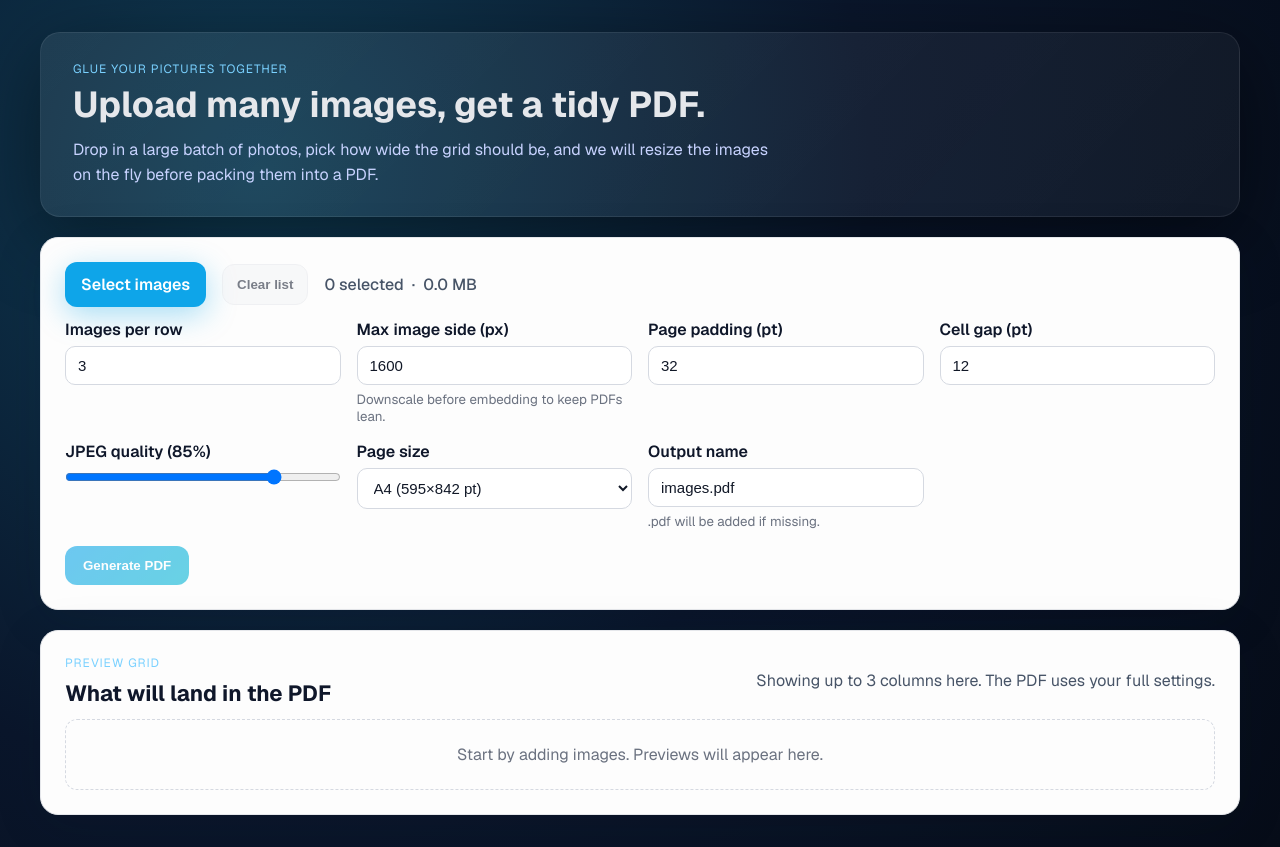
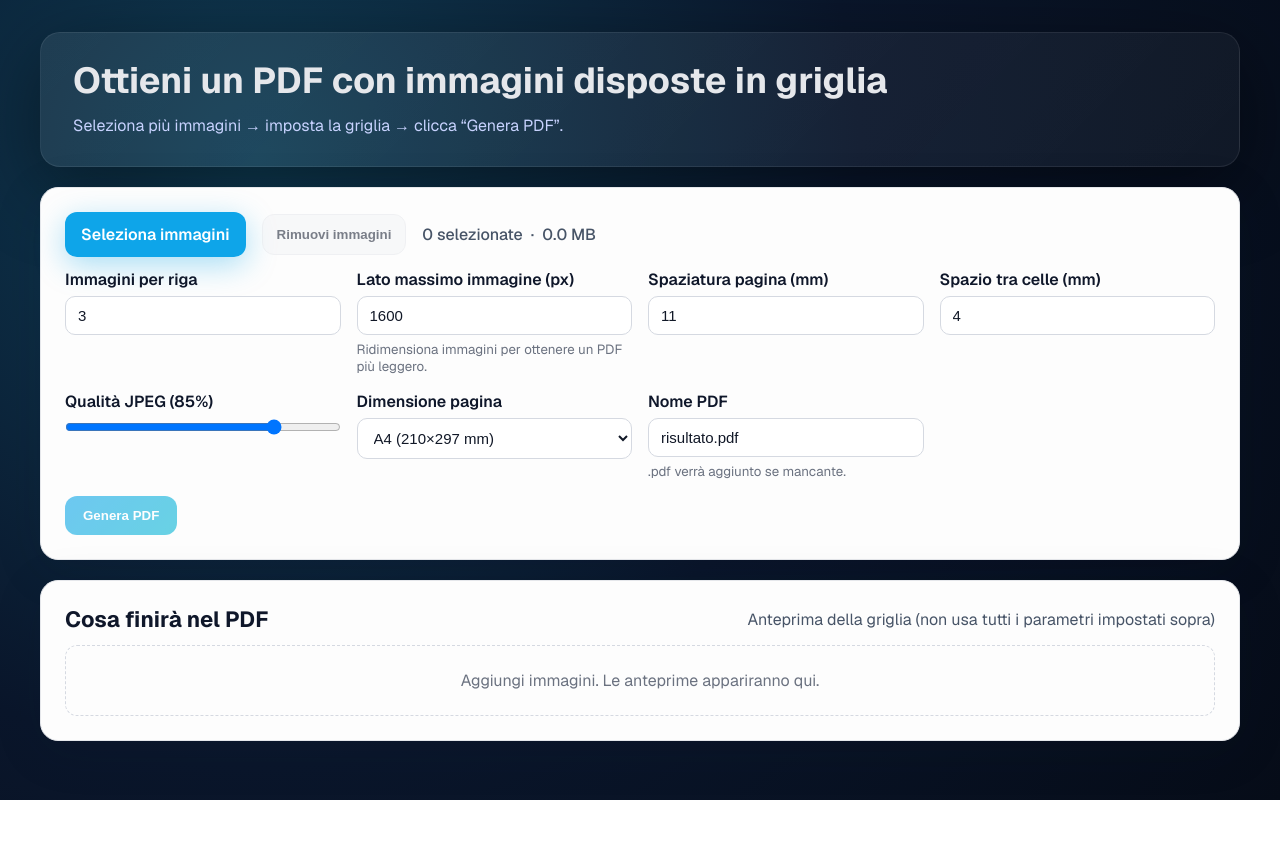
Before and after one commit to metralab/glue-pictures, a Next.js app: page / in a window 1280 px wide. After the commit the page ends 800 px from the top, so only its background shows below. Built offline with nearby package versions, Linux system fonts and the light colour scheme.

Commit message:
Translate to Italian

```diff
--- a/src/app/constants.ts
+++ b/src/app/constants.ts
@@ -3,6 +3,6 @@ import { PagePresetKey } from "./types";
 export const PAGE_PRESETS: Record<
     PagePresetKey, { width: number; height: number; label: string; }
 > = {
-    a4: { width: 595.28, height: 841.89, label: "A4" },
-    letter: { width: 612, height: 792, label: "Letter" },
+    a4: { width: 210, height: 297, label: "A4" },
+    letter: { width: 216, height: 279, label: "Letter" },
 };
--- a/src/app/layout.tsx
+++ b/src/app/layout.tsx
@@ -14,7 +14,7 @@ const geistMono = Geist_Mono({
 
 export const metadata: Metadata = {
   title: "Glue Pictures | Image to PDF",
-  description: "Arrange many images into a grid and export them as a PDF",
+  description: "Disponi immagini in una griglia ed esportale come PDF",
 };
 
 export default function RootLayout({
--- a/src/app/page.module.css
+++ b/src/app/page.module.css
@@ -26,14 +26,6 @@
   justify-content: space-between;
   gap: 24px;
   box-shadow: 0 20px 80px rgba(0, 0, 0, 0.45);
-}
-
-.kicker {
-  text-transform: uppercase;
-  letter-spacing: 0.08em;
-  font-size: 12px;
-  margin-bottom: 8px;
-  color: #7ad1ff;
 }
 
 .header h1 {
--- a/src/app/page.tsx
+++ b/src/app/page.tsx
@@ -21,13 +21,13 @@ export default function Home() {
   const [uploads, setUploads] = useState<UploadItem[]>([]);
   const [columns, setColumns] = useState(3);
   const [maxSide, setMaxSide] = useState(1600);
-  const [gutter, setGutter] = useState(12);
-  const [padding, setPadding] = useState(32);
+  const [gutter, setGutter] = useState(4);
+  const [padding, setPadding] = useState(11);
   const [jpegQuality, setJpegQuality] = useState(0.85);
   const [pageSize, setPageSize] = useState<PagePresetKey>("a4");
   const [status, setStatus] = useState<string | null>(null);
   const [isBuilding, setIsBuilding] = useState(false);
-  const [fileName, setFileName] = useState("images.pdf");
+  const [fileName, setFileName] = useState("risultato.pdf");
   const uploadsRef = useRef<UploadItem[]>([]);
 
   useEffect(() => {
@@ -91,12 +91,9 @@ export default function Home() {
       <main className={styles.main}>
         <header className={styles.header}>
           <div>
-            <p className={styles.kicker}>Glue your pictures together</p>
-            <h1>Upload many images, get a tidy PDF.</h1>
+            <h1>Ottieni un PDF con immagini disposte in griglia</h1>
             <p className={styles.lead}>
-              Drop in a large batch of photos, pick how wide the grid should be,
-              and we will resize the images on the fly before packing them into a
-              PDF.
+              Seleziona più immagini &#8594; imposta la griglia &#8594; clicca &ldquo;Genera PDF&rdquo;.
             </p>
           </div>
         </header>
@@ -111,7 +108,7 @@ export default function Home() {
                 multiple
                 onChange={handleFileChange}
               />
-              <span>Select images</span>
+              <span>Seleziona immagini</span>
             </label>
             <button
               className={styles.ghostButton}
@@ -119,10 +116,10 @@ export default function Home() {
               disabled={!uploads.length}
               type="button"
             >
-              Clear list
+              Rimuovi immagini
             </button>
             <div className={styles.summary}>
-              <span>{uploads.length} selected</span>
+              <span>{uploads.length} selezionate</span>
               <span>·</span>
               <span>{formatMB(totalBytes)}</span>
             </div>
@@ -130,7 +127,7 @@ export default function Home() {
 
           <div className={styles.controls}>
             <div className={styles.control}>
-              <label htmlFor="columns">Images per row</label>
+              <label htmlFor="columns">Immagini per riga</label>
               <input
                 id="columns"
                 type="number"
@@ -143,7 +140,7 @@ export default function Home() {
               />
             </div>
             <div className={styles.control}>
-              <label htmlFor="maxSide">Max image side (px)</label>
+              <label htmlFor="maxSide">Lato massimo immagine (px)</label>
               <input
                 id="maxSide"
                 type="number"
@@ -154,37 +151,37 @@ export default function Home() {
                   setMaxSide(clampNumber(Number(event.target.value), 400, 6000))
                 }
               />
-              <small>Downscale before embedding to keep PDFs lean.</small>
+              <small>Ridimensiona immagini per ottenere un PDF più leggero.</small>
             </div>
             <div className={styles.control}>
-              <label htmlFor="padding">Page padding (pt)</label>
+              <label htmlFor="padding">Spaziatura pagina (mm)</label>
               <input
                 id="padding"
                 type="number"
-                min={12}
-                max={72}
+                min={5}
+                max={30}
                 value={padding}
                 onChange={(event) =>
-                  setPadding(clampNumber(Number(event.target.value), 12, 72))
+                  setPadding(clampNumber(Number(event.target.value), 5, 30))
                 }
               />
             </div>
             <div className={styles.control}>
-              <label htmlFor="gutter">Cell gap (pt)</label>
+              <label htmlFor="gutter">Spazio tra celle (mm)</label>
               <input
                 id="gutter"
                 type="number"
-                min={4}
-                max={32}
+                min={1}
+                max={15}
                 value={gutter}
                 onChange={(event) =>
-                  setGutter(clampNumber(Number(event.target.value), 4, 32))
+                  setGutter(clampNumber(Number(event.target.value), 1, 15))
                 }
               />
             </div>
             <div className={styles.control}>
               <label htmlFor="quality">
-                JPEG quality ({Math.round(jpegQuality * 100)}%)
+                Qualità JPEG ({Math.round(jpegQuality * 100)}%)
               </label>
               <input
                 id="quality"
@@ -197,7 +194,7 @@ export default function Home() {
               />
             </div>
             <div className={styles.control}>
-              <label htmlFor="pageSize">Page size</label>
+              <label htmlFor="pageSize">Dimensione pagina</label>
               <select
                 id="pageSize"
                 value={pageSize}
@@ -206,20 +203,20 @@ export default function Home() {
                 {Object.entries(PAGE_PRESETS).map(([key, preset]) => (
                   <option key={key} value={key}>
                     {preset.label} ({Math.round(preset.width)}×
-                    {Math.round(preset.height)} pt)
+                    {Math.round(preset.height)} mm)
                   </option>
                 ))}
               </select>
             </div>
             <div className={styles.control}>
-              <label htmlFor="fileName">Output name</label>
+              <label htmlFor="fileName">Nome PDF</label>
               <input
                 id="fileName"
                 type="text"
                 value={fileName}
                 onChange={(event) => setFileName(event.target.value)}
               />
-              <small>.pdf will be added if missing.</small>
+              <small>.pdf verrà aggiunto se mancante.</small>
             </div>
           </div>
 
@@ -242,7 +239,7 @@ export default function Home() {
               })}
               disabled={!uploads.length || isBuilding}
             >
-              {isBuilding ? "Generating..." : "Generate PDF"}
+              {isBuilding ? "Generazione..." : "Genera PDF"}
             </button>
             {status && <p className={styles.status}>{status}</p>}
           </div>
@@ -250,18 +247,14 @@ export default function Home() {
 
         <section className={styles.card}>
           <div className={styles.previewHeader}>
-            <div>
-              <p className={styles.kicker}>Preview grid</p>
-              <h2>What will land in the PDF</h2>
-            </div>
+            <h2>Cosa finirà nel PDF</h2>
             <p className={styles.previewHint}>
-              Showing up to {gridPreviewColumns} columns here. The PDF uses your full
-              settings.
+              Anteprima della griglia (non usa tutti i parametri impostati sopra)
             </p>
           </div>
           {uploads.length === 0 ? (
             <div className={styles.empty}>
-              <p>Start by adding images. Previews will appear here.</p>
+              <p>Aggiungi immagini. Le anteprime appariranno qui.</p>
             </div>
           ) : (
             <div
@@ -283,7 +276,7 @@ export default function Home() {
                       type="button"
                       onClick={() => removeImage(upload.id)}
                     >
-                      Remove
+                      Rimuovi
                     </button>
                   </div>
                 </div>
--- a/src/app/pdf.ts
+++ b/src/app/pdf.ts
@@ -31,22 +31,25 @@ export const generatePdf: (args: Args) => Promise<void> = async ({
 }) => {
   if (!uploads.length || isBuilding) return;
   setIsBuilding(true);
-  setStatus("Preparing images...");
+  setStatus("Preparazione...");
 
   try {
+    const PT_PER_MM = 72 / 25.4;
     const preset = PAGE_PRESETS[pageSize];
-    const pageWidth = preset.width;
-    const pageHeight = preset.height;
+    const pageWidth = preset.width * PT_PER_MM;
+    const pageHeight = preset.height * PT_PER_MM;
+    const paddingPt = padding * PT_PER_MM;
+    const gutterPt = gutter * PT_PER_MM;
 
     const safeColumns = Math.max(1, columns);
     const cellWidth = Math.max(
       40,
-      (pageWidth - padding * 2 - gutter * (safeColumns - 1)) / safeColumns,
+      (pageWidth - paddingPt * 2 - gutterPt * (safeColumns - 1)) / safeColumns,
     );
     const cellHeight = cellWidth;
     const rowsPerPage = Math.max(
       1,
-      Math.floor((pageHeight - padding * 2 + gutter) / (cellHeight + gutter)),
+      Math.floor((pageHeight - paddingPt * 2 + gutterPt) / (cellHeight + gutterPt)),
     );
 
     const pdfDoc = await PDFDocument.create();
@@ -56,7 +59,7 @@ export const generatePdf: (args: Args) => Promise<void> = async ({
 
     for (let i = 0; i < uploads.length; i++) {
       const upload = uploads[i];
-      setStatus(`Optimizing image ${i + 1} of ${uploads.length}...`);
+      setStatus(`Immagine ${i + 1} di ${uploads.length}...`);
       const processed = await downscaleForPdf(upload.file, maxSide, jpegQuality);
       const embedded =
         processed.mimeType === "image/png"
@@ -69,8 +72,8 @@ export const generatePdf: (args: Args) => Promise<void> = async ({
         col = 0;
       }
 
-      const x = padding + col * (cellWidth + gutter);
-      const baseY = pageHeight - padding - cellHeight - row * (cellHeight + gutter);
+      const x = paddingPt + col * (cellWidth + gutterPt);
+      const baseY = pageHeight - paddingPt - cellHeight - row * (cellHeight + gutterPt);
       const scale = Math.min(
         cellWidth / embedded.width,
         cellHeight / embedded.height,
@@ -92,24 +95,24 @@ export const generatePdf: (args: Args) => Promise<void> = async ({
       }
     }
 
-    setStatus("Building PDF...");
+    setStatus("Sto generando il PDF...");
     const pdfBytes = await pdfDoc.save();
     const blob = new Blob([pdfBytes], { type: "application/pdf" });
     const url = URL.createObjectURL(blob);
     const link = document.createElement("a");
 
-    const cleanedName = fileName.trim().length ? fileName.trim() : "images.pdf";
+    const cleanedName = fileName.trim().length ? fileName.trim() : "risultato.pdf";
     link.download = cleanedName.endsWith(".pdf")
       ? cleanedName
       : `${cleanedName}.pdf`;
     link.href = url;
     link.click();
     URL.revokeObjectURL(url);
-    setStatus(`PDF ready (${(pdfBytes.length / 1024 / 1024).toFixed(1)} MB).`);
+    setStatus(`PDF pronto (${(pdfBytes.length / 1024 / 1024).toFixed(1)} MB).`);
   } catch (error) {
     console.error(error);
     setStatus(
-      "Unable to build the PDF. Try lowering the max side or number of columns.",
+      "Non è stato possibile generare il PDF. Prova a ridurre il lato massimo immagine o il numero di colonne.",
     );
   } finally {
     setIsBuilding(false);
```
